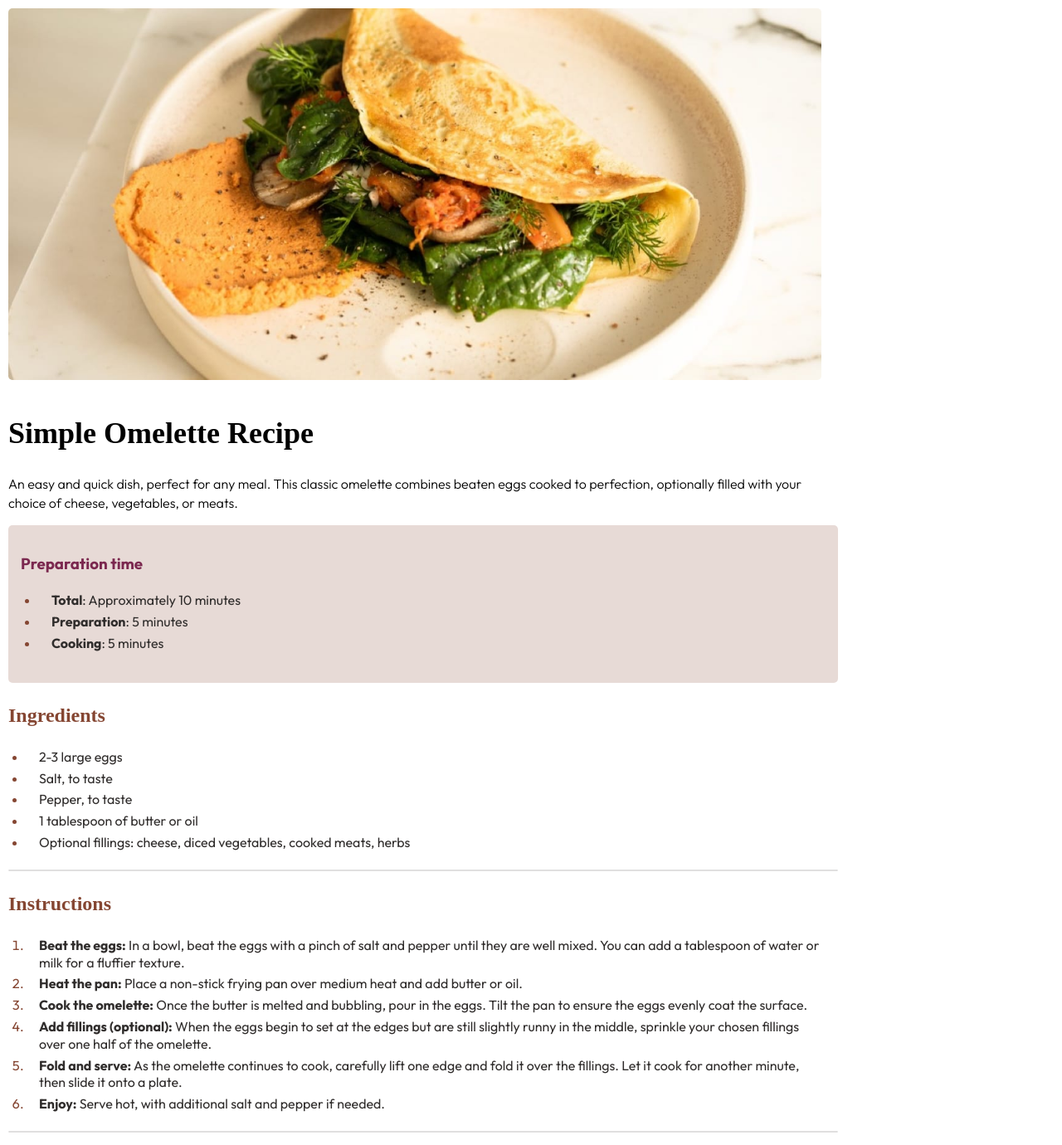
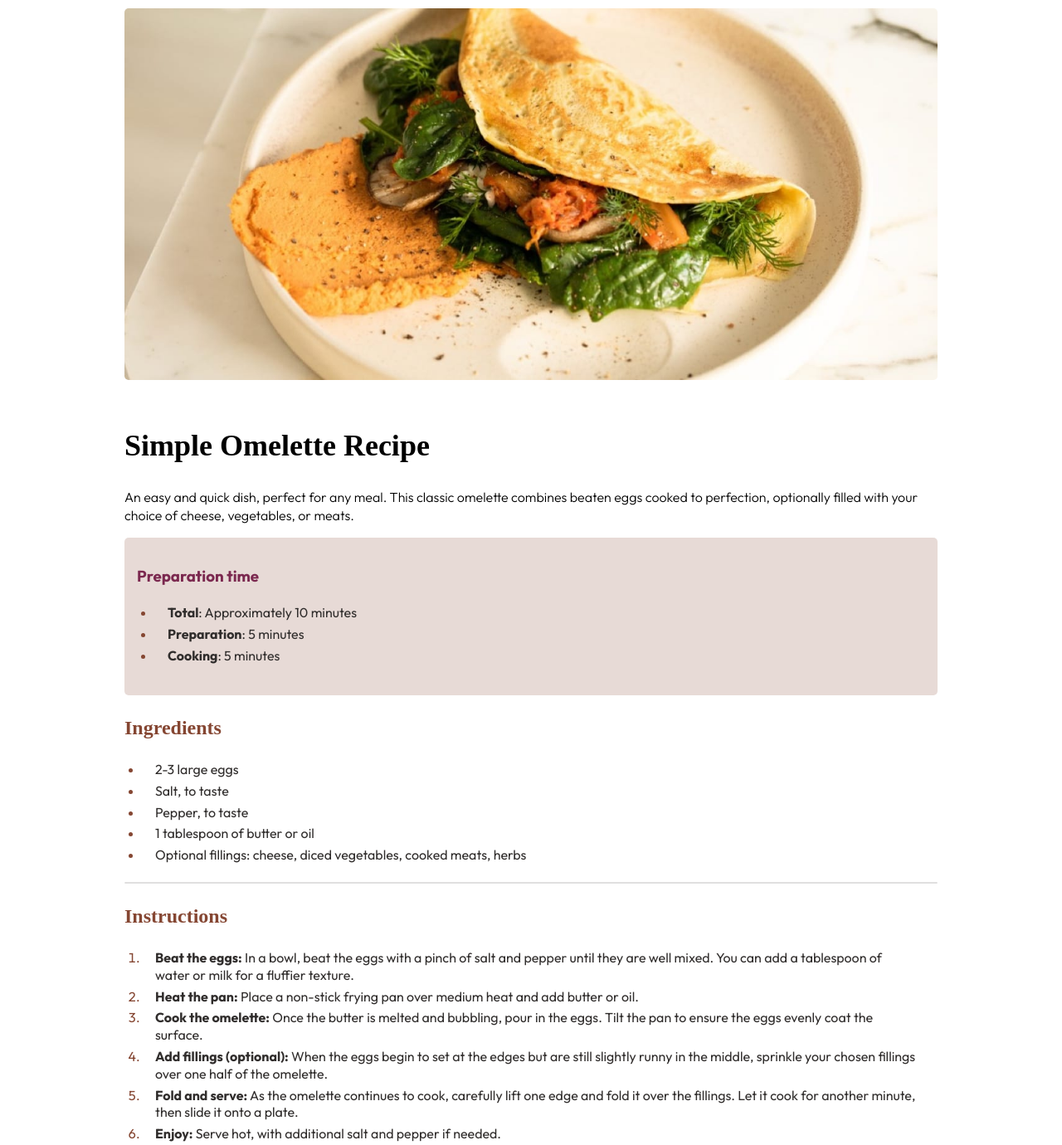
Before and after one commit to coder-dcoder/frontend-mentor-recipe-page-challenge, a website: page index.html in a window 1280 px wide. Shown: the top 1380 px of the page at 83% size. Drawn offline with Linux system fonts and the light colour scheme.

Commit message:
it is ready to submitt yet there is lot to improve

```diff
--- a/app/scss/_globals.scss
+++ b/app/scss/_globals.scss
@@ -1,3 +1,5 @@
+@use "variable" as v;
+
 html {
   font-size: 100%;
   box-sizing: border-box;
@@ -21,8 +23,11 @@ body {
   height: auto;
   margin: 10px;
 
-  @media (min-width: 375px) {
-    max-width: 1000px;
+  @include v.breakpoint {
+    margin-inline: auto;
+    max-width: 62.5em;
+    height: auto;
+    padding: 0.625rem;
   }
 }
 
--- a/app/scss/_header.scss
+++ b/app/scss/_header.scss
@@ -2,16 +2,18 @@ header {
   // @media (min-width: 375px) {
   //   max-width: 1440px;
   // }
+  display: flex;
+  justify-content: center;
 
   img {
     width: 100%;
-    max-width: 375px;
+    max-width: 23.4375em;
 
     // border-radius: 10px;
 
     @media (min-width: 375px) {
-      max-width: 1000px;
-      padding: 10px;
+      max-width: 62.5em;
+      padding: 0.625rem;
       border-radius: 15px;
     }
   }
--- a/app/scss/_instruction.scss
+++ b/app/scss/_instruction.scss
@@ -2,7 +2,7 @@
   h3 {
     font-family: "Young Serif", serif;
     font-weight: 700;
-    font-size: 24px;
+    font-size: 1.5rem;
     color: hsl(14, 45%, 36%);
   }
 
--- a/app/scss/_variable.scss
+++ b/app/scss/_variable.scss
@@ -0,0 +1,5 @@
+@mixin breakpoint {
+  @media (min-width: 23.4375em) {
+    @content;
+  }
+}
--- a/package.json
+++ b/package.json
@@ -4,7 +4,7 @@
   "description": "",
   "main": "index.js",
   "scripts": {
-    "test": "echo \"Error: no test specified\" && exit 1"
+    "compile:scss": "sass --watch app/scss/style.scss:assets/css/style.css"
   },
   "keywords": [
     "fronend",
```
Also changed, not shown: assets/css/style.css, 1 other file.
